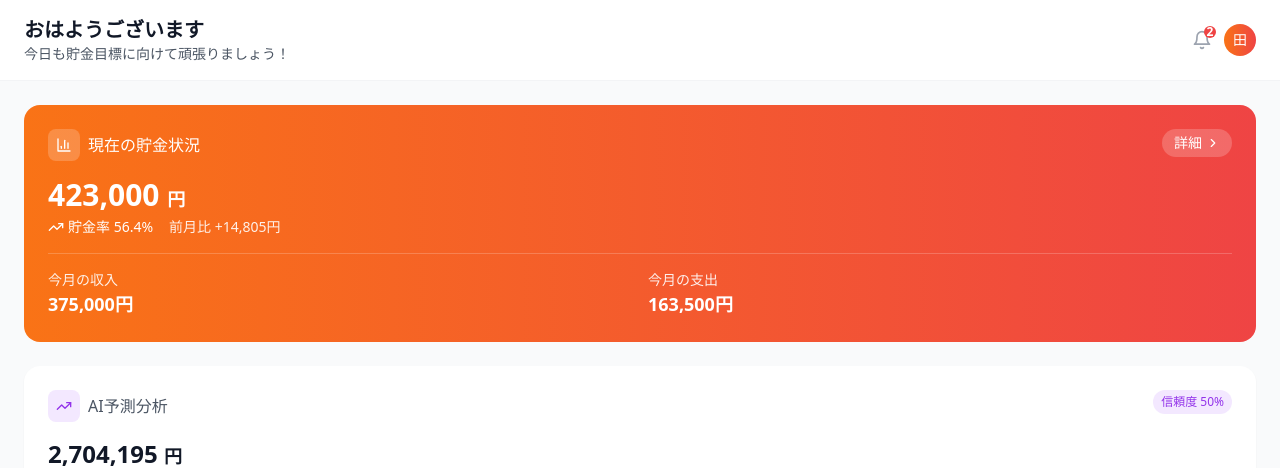
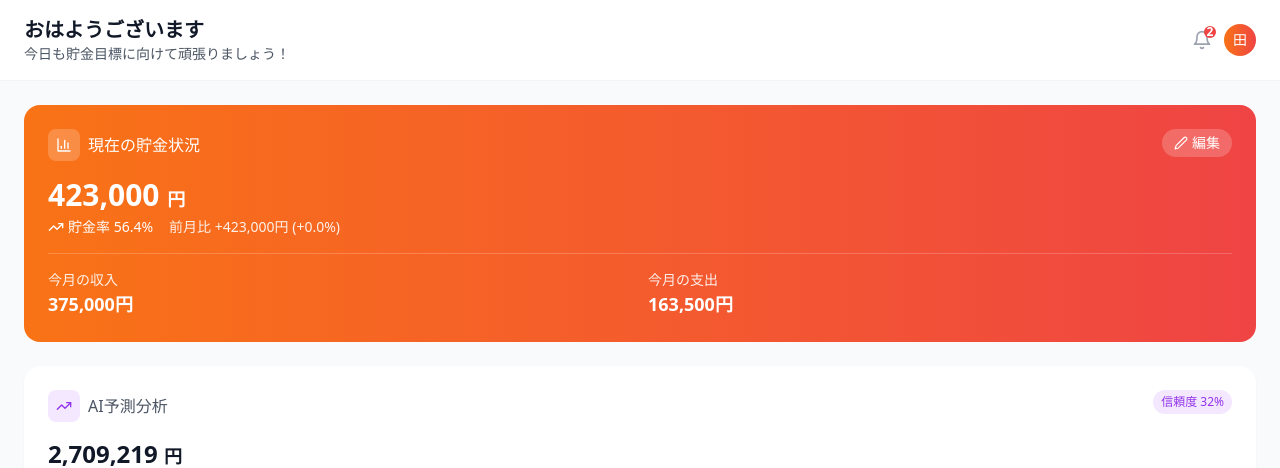
Before and after one commit to Rionxx/SavingsPredictionApp, a React (Vite) app: page / in a window 1280 px wide. Both pictures are taken after typing "name@example.com", "Sample123" into the empty fields and a click on the button "ログイン". Shown: the top 468 px of the page. Built offline with nearby package versions, Linux system fonts and the light colour scheme.

Commit message:
現在の貯金の編集

```diff
--- a/src/components/Dashboard.tsx
+++ b/src/components/Dashboard.tsx
@@ -1,27 +1,89 @@
-import React from 'react';
-import { Bell, ChevronRight, TrendingUp, Target, BarChart3, Plus, AlertTriangle, CheckCircle, Clock, Users } from 'lucide-react';
+import React, { useState } from 'react';
+import { Bell, ChevronRight, TrendingUp, Target, BarChart3, Plus, AlertTriangle, CheckCircle, Clock, Users, Edit2, Check, X } from 'lucide-react';
 import { mockTransactions, mockGoals, mockBudgetCategories } from '../data/mockData';
 import { PredictionEngine } from '../utils/predictionEngine';
 import { AdviceEngine } from '../utils/adviceEngine';
 
 const Dashboard = () => {
-  const predictionEngine = new PredictionEngine(mockTransactions);
-  const adviceEngine = new AdviceEngine(mockTransactions, mockBudgetCategories, mockGoals);
+  const [isEditing, setIsEditing] = useState(false);
+  const [editedSavings, setEditedSavings] = useState('');
+  const [localTransactions, setLocalTransactions] = useState(mockTransactions);
+
+  const predictionEngine = new PredictionEngine(localTransactions);
+  const adviceEngine = new AdviceEngine(localTransactions, mockBudgetCategories, mockGoals);
 
   const shortTermPrediction = predictionEngine.generateShortTermPrediction(12);
   const personalizedAdvice = adviceEngine.generatePersonalizedAdvice();
 
   // 現在の貯金額を計算
-  const totalIncome = mockTransactions
+  const totalIncome = localTransactions
     .filter(t => t.type === 'income')
     .reduce((sum, t) => sum + t.amount, 0);
 
-  const totalExpenses = mockTransactions
+  const totalExpenses = localTransactions
     .filter(t => t.type === 'expense')
     .reduce((sum, t) => sum + t.amount, 0);
 
   const currentSavings = totalIncome - totalExpenses;
   const savingsRate = totalIncome > 0 ? (currentSavings / totalIncome) * 100 : 0;
+
+  const handleEditClick = () => {
+    setIsEditing(true);
+    setEditedSavings(currentSavings.toString());
+  };
+
+  const handleSave = () => {
+    const newAmount = parseInt(editedSavings.replace(/,/g, ''));
+    if (!isNaN(newAmount)) {
+      // 新しい取引を追加して貯金額を調整
+      const adjustment = newAmount - currentSavings;
+      const newTransaction = {
+        id: Date.now().toString(),
+        date: new Date().toISOString(),
+        type: adjustment >= 0 ? 'income' : 'expense',
+        amount: Math.abs(adjustment),
+        category: '調整',
+        description: '貯金額の手動調整'
+      };
+      setLocalTransactions([...localTransactions, newTransaction]);
+    }
+    setIsEditing(false);
+  };
+
+  const handleCancel = () => {
+    setIsEditing(false);
+    setEditedSavings('');
+  };
+
+  const handleInputChange = (e: React.ChangeEvent<HTMLInputElement>) => {
+    const value = e.target.value.replace(/[^0-9]/g, '');
+    setEditedSavings(parseInt(value).toLocaleString());
+  };
+
+  // 前月比の計算
+  const currentMonth = new Date().getMonth();
+  const currentYear = new Date().getFullYear();
+  const lastMonth = currentMonth === 0 ? 11 : currentMonth - 1;
+  const lastYear = currentMonth === 0 ? currentYear - 1 : currentYear;
+
+  const lastMonthTransactions = localTransactions.filter(t => {
+    const date = new Date(t.date);
+    return date.getMonth() === lastMonth && date.getFullYear() === lastYear;
+  });
+
+  const lastMonthIncome = lastMonthTransactions
+    .filter(t => t.type === 'income')
+    .reduce((sum, t) => sum + t.amount, 0);
+
+  const lastMonthExpenses = lastMonthTransactions
+    .filter(t => t.type === 'expense')
+    .reduce((sum, t) => sum + t.amount, 0);
+
+  const lastMonthSavings = lastMonthIncome - lastMonthExpenses;
+  const monthOverMonthChange = currentSavings - lastMonthSavings;
+  const monthOverMonthPercentage = lastMonthSavings !== 0
+    ? ((monthOverMonthChange / lastMonthSavings) * 100)
+    : 0;
 
   // 今月の予算状況
   const budgetStatus = mockBudgetCategories.map(category => ({
@@ -65,23 +127,62 @@ const Dashboard = () => {
               </div>
               <span className="font-medium">現在の貯金状況</span>
             </div>
-            <button className="text-white text-sm font-medium flex items-center bg-white bg-opacity-20 px-3 py-1 rounded-full">
-              詳細 <ChevronRight size={14} className="ml-1" />
-            </button>
+            <div className="flex items-center space-x-2">
+              {!isEditing ? (
+                <button
+                  onClick={handleEditClick}
+                  className="text-white text-sm font-medium flex items-center bg-white bg-opacity-20 px-3 py-1 rounded-full"
+                >
+                  <Edit2 size={14} className="mr-1" />
+                  編集
+                </button>
+              ) : (
+                <div className="flex items-center space-x-2">
+                  <button
+                    onClick={handleSave}
+                    className="text-white text-sm font-medium flex items-center bg-green-500 bg-opacity-20 px-3 py-1 rounded-full"
+                  >
+                    <Check size={14} className="mr-1" />
+                    保存
+                  </button>
+                  <button
+                    onClick={handleCancel}
+                    className="text-white text-sm font-medium flex items-center bg-red-500 bg-opacity-20 px-3 py-1 rounded-full"
+                  >
+                    <X size={14} className="mr-1" />
+                    キャンセル
+                  </button>
+                </div>
+              )}
+            </div>
           </div>
 
           <div className="space-y-4">
             <div>
-              <div className="text-3xl font-bold mb-1">
-                {currentSavings.toLocaleString()} <span className="text-lg">円</span>
-              </div>
+              {isEditing ? (
+                <div className="flex items-center space-x-2">
+                  <input
+                    type="text"
+                    value={editedSavings}
+                    onChange={handleInputChange}
+                    className="text-3xl font-bold bg-white bg-opacity-20 rounded-lg px-3 py-2 w-full text-white placeholder-white placeholder-opacity-50"
+                    placeholder="貯金額を入力"
+                  />
+                  <span className="text-lg">円</span>
+                </div>
+              ) : (
+                <div className="text-3xl font-bold mb-1">
+                  {currentSavings.toLocaleString()} <span className="text-lg">円</span>
+                </div>
+              )}
               <div className="flex items-center space-x-4">
                 <div className="flex items-center space-x-1">
                   <TrendingUp size={16} />
                   <span className="text-sm">貯金率 {savingsRate.toFixed(1)}%</span>
                 </div>
                 <div className="text-sm opacity-90">
-                  前月比 +{((currentSavings * 0.035)).toLocaleString()}円
+                  前月比 {monthOverMonthChange >= 0 ? '+' : ''}{monthOverMonthChange.toLocaleString()}円
+                  ({monthOverMonthPercentage >= 0 ? '+' : ''}{monthOverMonthPercentage.toFixed(1)}%)
                 </div>
               </div>
             </div>
@@ -206,9 +307,10 @@ const Dashboard = () => {
                   <span className="text-red-700 font-medium text-sm">予算超過アラート</span>
                 </div>
                 <div className="space-y-1">
-                  {overBudgetCategories.slice(0, 2).map(category => (
+                  {overBudgetCategories.map(category => (
                     <div key={category.id} className="text-sm text-red-600">
                       {category.name}: {(category.spentAmount - category.budgetAmount).toLocaleString()}円超過
+                      ({((category.spentAmount / category.budgetAmount - 1) * 100).toFixed(1)}%)
                     </div>
                   ))}
                 </div>
--- a/src/utils/predictionEngine.ts
+++ b/src/utils/predictionEngine.ts
@@ -170,26 +170,49 @@ export class PredictionEngine {
     // 12ヶ月の季節性パターンを計算
     const monthlyPatterns = new Array(12).fill(0);
     const monthlyCounts = new Array(12).fill(0);
+    const monthlyVariances = new Array(12).fill(0);
+    const monthlySums = new Array(12).fill(0);
+    const monthlySquaredSums = new Array(12).fill(0);
 
+    // 各月のデータを収集
     this.transactions.forEach(transaction => {
       const month = parseInt(transaction.date.substring(5, 7)) - 1; // 0-11
       const amount = transaction.type === 'income' ? transaction.amount : -transaction.amount;
-      monthlyPatterns[month] += amount;
+      monthlySums[month] += amount;
+      monthlySquaredSums[month] += amount * amount;
       monthlyCounts[month]++;
     });
 
-    return monthlyPatterns.map((total, i) =>
-      monthlyCounts[i] > 0 ? total / monthlyCounts[i] : 0
-    );
+    // 各月の平均と標準偏差を計算
+    for (let i = 0; i < 12; i++) {
+      if (monthlyCounts[i] > 0) {
+        const mean = monthlySums[i] / monthlyCounts[i];
+        const variance = (monthlySquaredSums[i] / monthlyCounts[i]) - (mean * mean);
+        monthlyPatterns[i] = mean;
+        monthlyVariances[i] = Math.sqrt(variance);
+      }
+    }
+
+    // 季節性の強さを計算
+    const overallMean = monthlyPatterns.reduce((sum, val) => sum + val, 0) / 12;
+    const seasonalityStrength = monthlyPatterns.map((pattern, i) => {
+      if (monthlyCounts[i] === 0) return 0;
+      return (pattern - overallMean) / monthlyVariances[i];
+    });
+
+    return seasonalityStrength;
   }
 
   private applySeasonality(months: number, seasonality: number[]): number {
     let adjustment = 0;
     const currentMonth = new Date().getMonth();
+    const monthlyData = this.getMonthlyAverages();
 
     for (let i = 0; i < months; i++) {
       const month = (currentMonth + i) % 12;
-      adjustment += seasonality[month] * 0.1; // 季節性の影響を10%に制限
+      // 季節性の影響を、データの変動に応じて調整
+      const seasonalityImpact = seasonality[month] * monthlyData.avgSavings * 0.15;
+      adjustment += seasonalityImpact;
     }
 
     return adjustment;
@@ -199,21 +222,43 @@ export class PredictionEngine {
     const dataPoints = this.transactions.length;
     const timeSpan = this.getDataTimeSpan();
 
-    let baseConfidence = 0.9;
+    // データの量に基づく信頼度
+    const dataConfidence = Math.min(dataPoints / 100, 1);
 
-    // データ量による調整
-    if (dataPoints < 50) baseConfidence -= 0.2;
-    else if (dataPoints < 100) baseConfidence -= 0.1;
+    // 期間に基づく信頼度
+    let periodConfidence = 1;
+    if (period === 'short') {
+      periodConfidence = Math.max(0, 1 - (months / 12));
+    } else if (period === 'medium') {
+      periodConfidence = Math.max(0, 1 - (months / 60));
+    } else {
+      periodConfidence = Math.max(0, 1 - (months / 120));
+    }
 
-    // 予測期間による調整
-    if (period === 'medium') baseConfidence -= 0.1;
-    else if (period === 'long') baseConfidence -= 0.2;
+    // データの一貫性に基づく信頼度
+    const consistencyConfidence = this.calculateDataConsistency();
 
-    // 時系列データの長さによる調整
-    if (timeSpan < 6) baseConfidence -= 0.2;
-    else if (timeSpan < 12) baseConfidence -= 0.1;
+    // 総合的な信頼度を計算
+    return (dataConfidence * 0.3 + periodConfidence * 0.4 + consistencyConfidence * 0.3);
+  }
 
-    return Math.max(0.3, Math.min(0.95, baseConfidence));
+  private calculateDataConsistency(): number {
+    const monthlyData = this.getMonthlyTrend();
+    if (monthlyData.length < 2) return 0;
+
+    // 標準偏差を計算
+    const mean = monthlyData.reduce((sum, data) => sum + data.savings, 0) / monthlyData.length;
+    const variance = monthlyData.reduce((sum, data) => {
+      const diff = data.savings - mean;
+      return sum + (diff * diff);
+    }, 0) / monthlyData.length;
+    const stdDev = Math.sqrt(variance);
+
+    // 変動係数（CV）を計算
+    const cv = stdDev / Math.abs(mean);
+
+    // 変動係数が小さいほど信頼度が高い
+    return Math.max(0, 1 - cv);
   }
 
   private getDataTimeSpan(): number {
```
Also changed, not shown: src/utils/adviceEngine.ts (+8 -1 lines), 1 other file (tests, documents, lock files or other folders).
